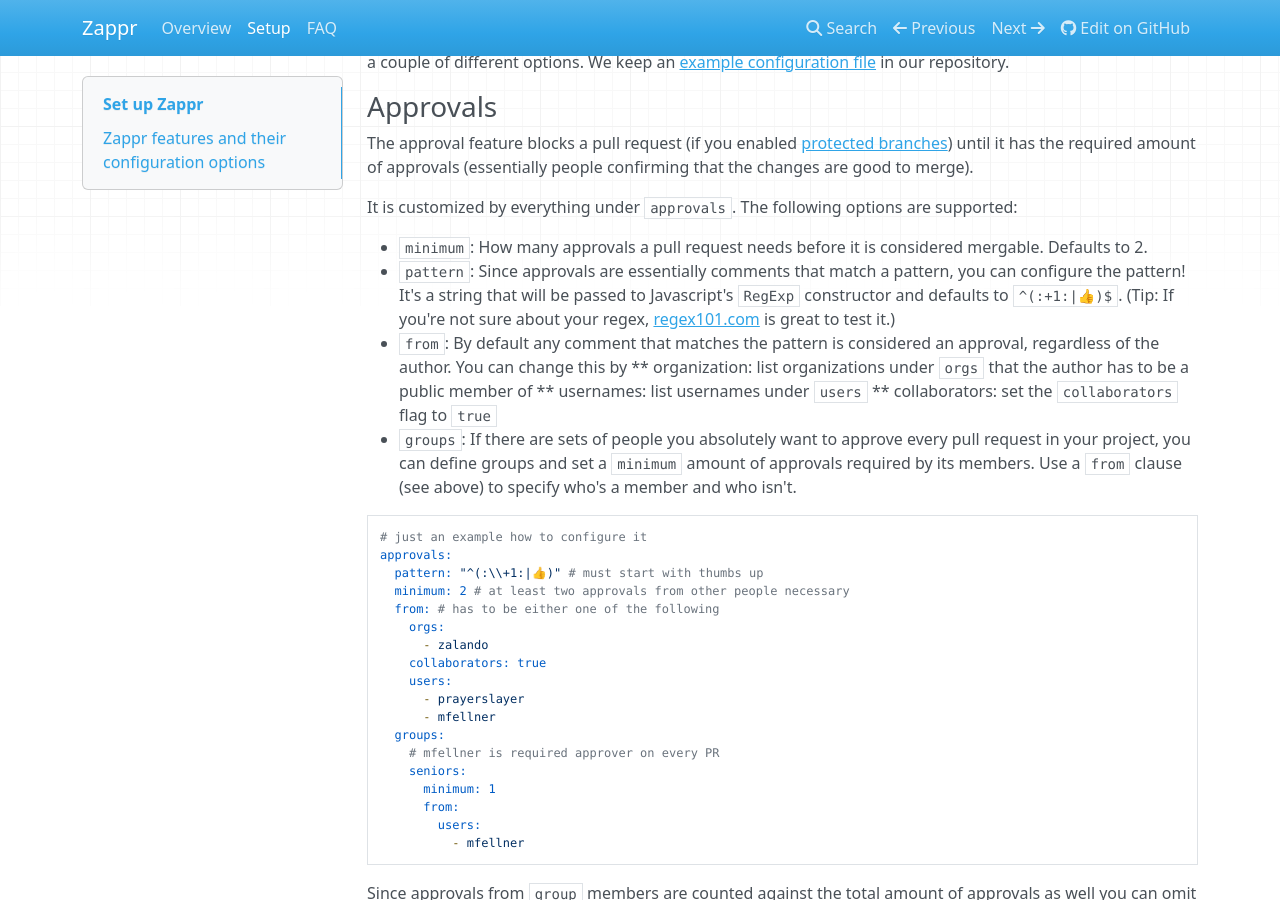
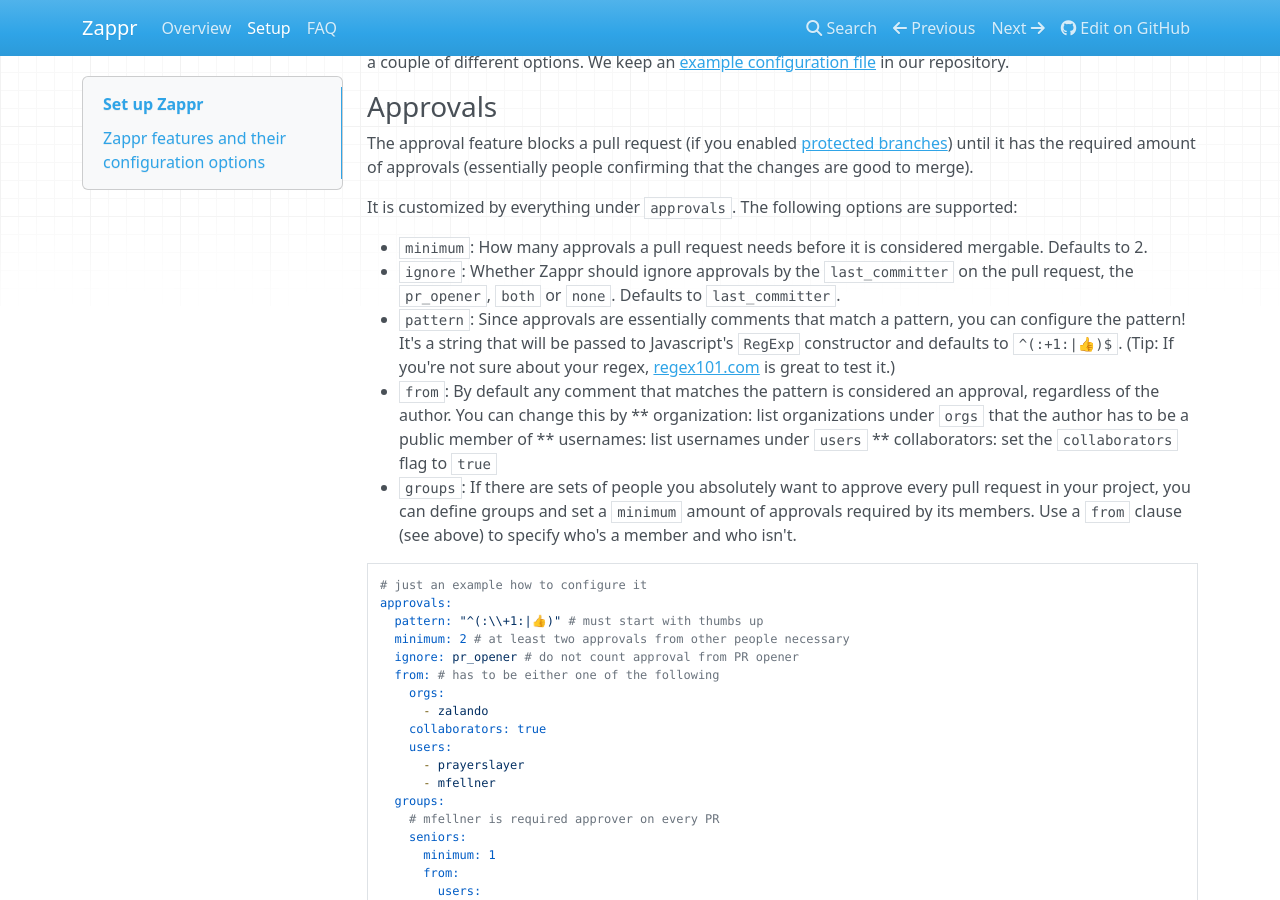
Before and after one commit to zalando/zappr, an MkDocs documentation site: the page built from docs/setup.md, in a window 1280 px wide and 900 px high, scrolled down 1982 px. Built offline with MkDocs 1.6.1, drawn with Linux system fonts in a browser that asks for light colours; nearby versions of some CDN libraries; old or Windows-style settings are respelled for this version of MkDocs.

Commit message:
#290 documentation

```diff
--- a/docs/setup.md
+++ b/docs/setup.md
@@ -27,6 +27,7 @@ The approval feature blocks a pull request (if you enabled [protected branches](
 It is customized by everything under `approvals`. The following options are supported:
 
 * `minimum`: How many approvals a pull request needs before it is considered mergable. Defaults to 2.
+* `ignore`: Whether Zappr should ignore approvals by the `last_committer` on the pull request, the `pr_opener`, `both` or `none`. Defaults to `last_committer`.
 * `pattern`: Since approvals are essentially comments that match a pattern, you can configure the pattern! It's a string that will be passed to Javascript's `RegExp` constructor and defaults to `^(:+1:|👍)$`. (Tip: If you're not sure about your regex, [regex101.com](https://regex101.com/) is great to test it.)
 * `from`: By default any comment that matches the pattern is considered an approval, regardless of the author. You can change this by
 ** organization: list organizations under `orgs` that the author has to be a public member of
@@ -39,6 +40,7 @@ It is customized by everything under `approvals`. The following options are supp
 approvals:
   pattern: "^(:\\+1:|👍)" # must start with thumbs up
   minimum: 2 # at least two approvals from other people necessary
+  ignore: pr_opener # do not count approval from PR opener
   from: # has to be either one of the following
     orgs:
       - zalando
```
